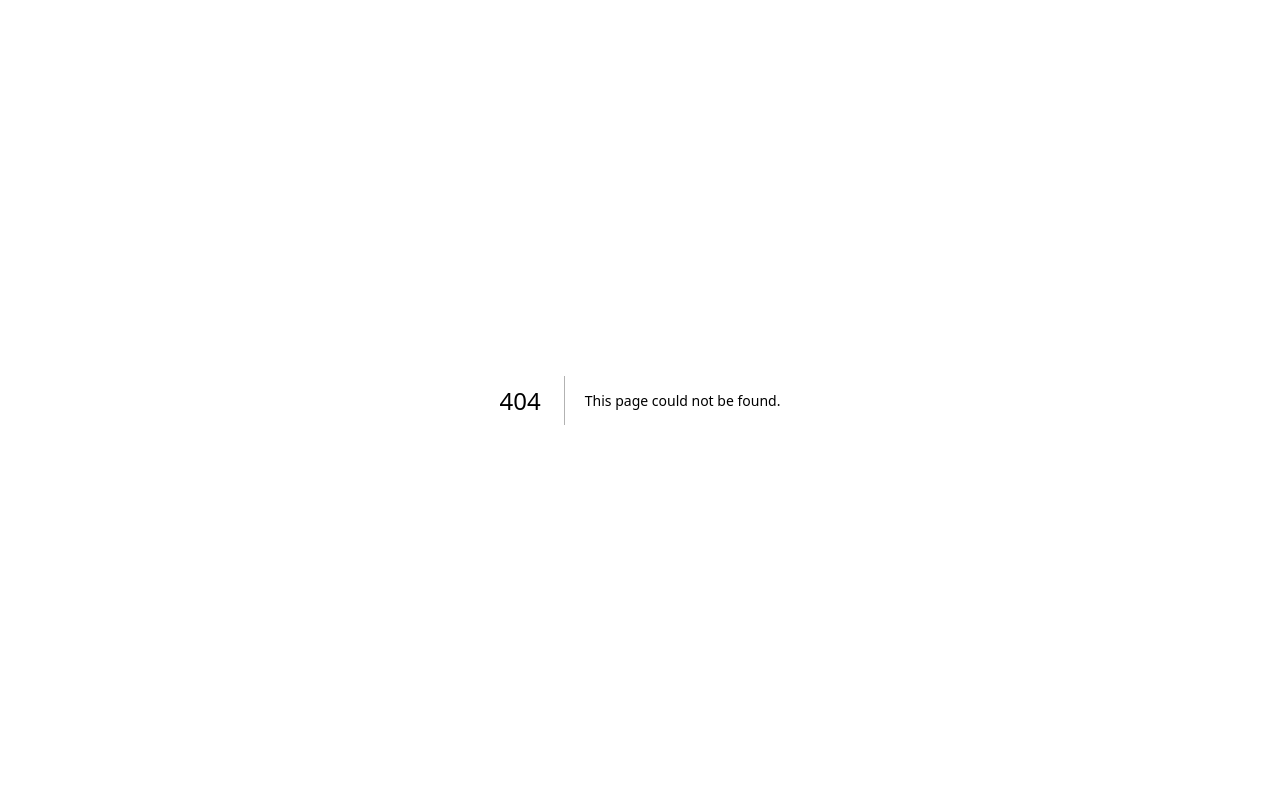
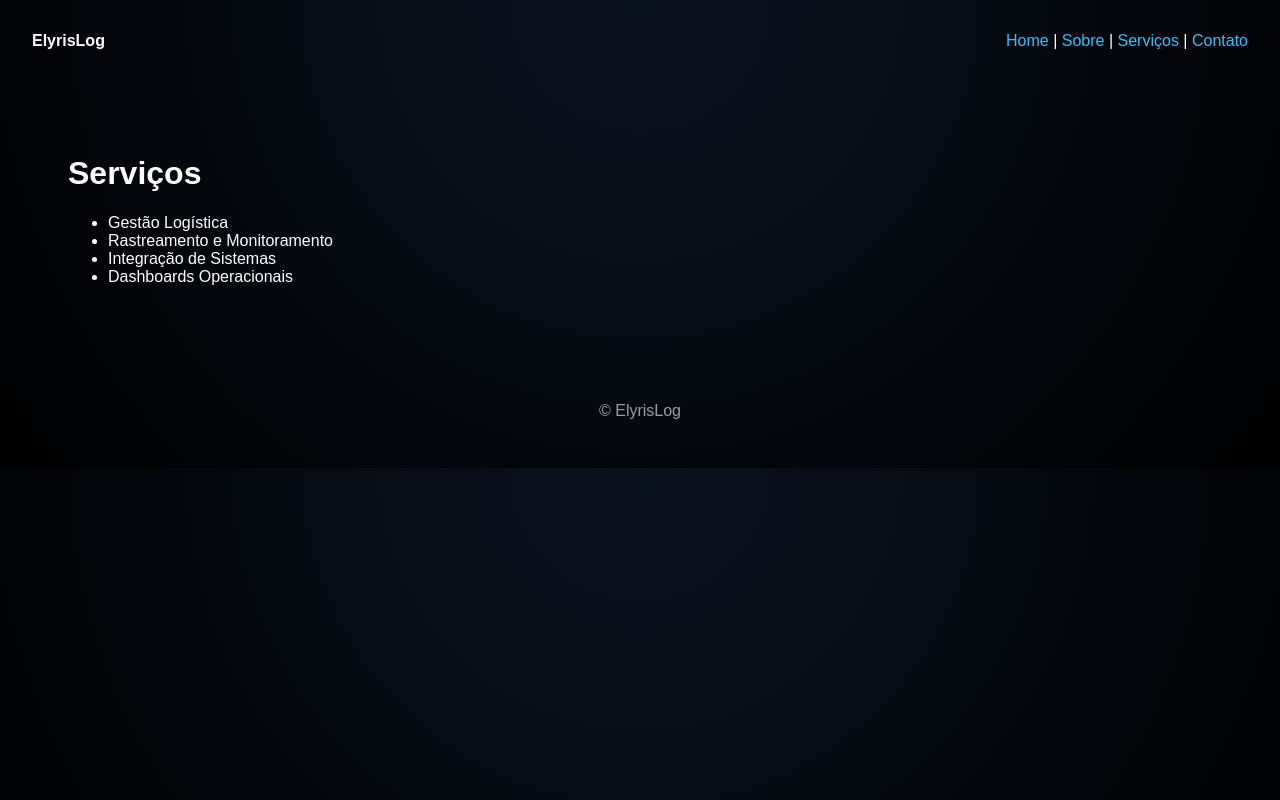
Before and after one commit to elyrislog/elyrislog-site, a Next.js app: page /services in a window 1280 px wide. Before the commit this address had no page. Built offline with nearby package versions, Linux system fonts and the light colour scheme.

Commit message:
Add files via upload

```diff
--- /dev/null
+++ b/pages/services.js
@@ -0,0 +1,14 @@
+
+import Header from '../components/Header'
+import Footer from '../components/Footer'
+export default function Services(){
+ return(<><Header/><main style={{padding:60}}>
+ <h1>Serviços</h1>
+ <ul>
+  <li>Gestão Logística</li>
+  <li>Rastreamento e Monitoramento</li>
+  <li>Integração de Sistemas</li>
+  <li>Dashboards Operacionais</li>
+ </ul>
+ </main><Footer/></>)
+}
```
Also changed, not shown: pages/about.js (added, +11 -0 lines), pages/contact.js (added, +9 -0 lines), pages/index.js (+5 -9 lines).
